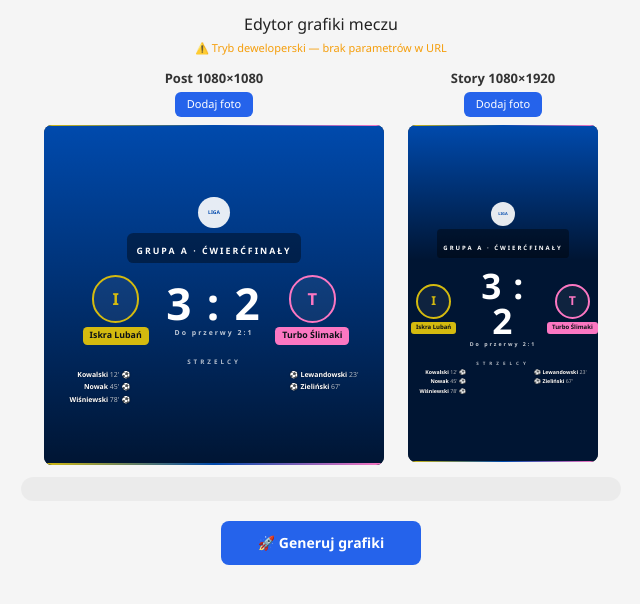
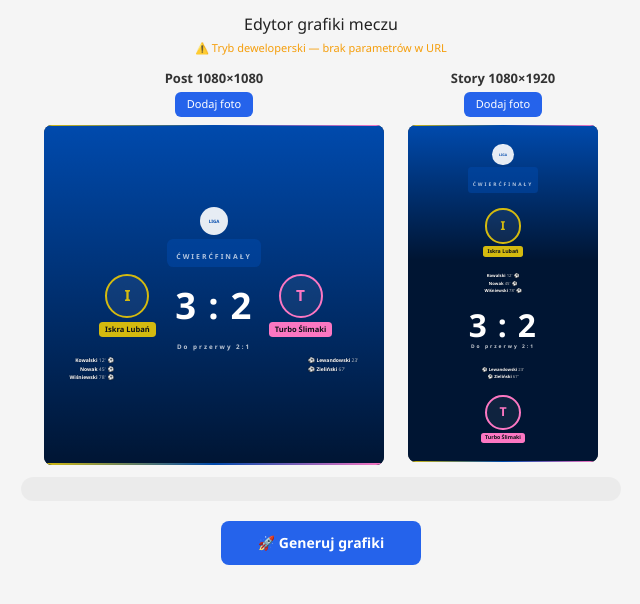
Before and after one commit to Kamil-Kwiecinski/liga-photo-editor, a React (Vite) app: page / in a window 1280 px wide. Shown: the top 604 px of the page, without its empty margins (319-959 px from the left). Built offline with nearby package versions, Linux system fonts and the light colour scheme.

Commit message:
Match football no-photo layout to volleyball

```diff
--- a/src/PhotoEditor.jsx
+++ b/src/PhotoEditor.jsx
@@ -187,33 +187,23 @@ function FootballPhotoStory({ s, m, selectedSponsors }) {
 
 function FootballNoPhotoPost({ s, m, selectedSponsors }) {
   const sponsorBarH = selectedSponsors.length > 0 ? 80 : 0;
-  const grupaKolejka = [m.grupa, m.kolejka].filter(Boolean).join(" · ");
+  const hasScorers = m.scorers_home?.length > 0 || m.scorers_away?.length > 0;
   return (
     <div className="absolute inset-0" style={{ background: `linear-gradient(180deg, ${m.color_liga} 0%, #001533 100%)` }}>
       <div style={{ position: "absolute", top: 0, left: 0, right: 0, height: 6 * s, background: `linear-gradient(90deg, ${m.color_home}, ${m.color_liga}, ${m.color_away})` }} />
       <div style={{ position: "absolute", bottom: sponsorBarH * s, left: 0, right: 0, height: 6 * s, background: `linear-gradient(90deg, ${m.color_home}, ${m.color_liga}, ${m.color_away})` }} />
-      <div className="absolute inset-0 flex flex-col items-center justify-center z-10" style={{ pointerEvents: "none", paddingTop: 40 * s, paddingBottom: sponsorBarH * s, gap: 40 * s }}>
-        <div className="flex flex-col items-center" style={{ gap: 14 * s }}>
-          <LigaLogo s={s} m={m} size={100} light />
-          <div style={{ background: "rgba(0,0,0,0.4)", padding: `${10 * s}px ${30 * s}px`, borderRadius: 20 * s }}>
-            <span style={{ color: "#fff", fontSize: 28 * s, fontWeight: 700, letterSpacing: 2, textTransform: "uppercase" }}>{grupaKolejka || "—"}</span>
-          </div>
-        </div>
-        <div style={{ width: "100%", display: "flex", flexDirection: "row", alignItems: "center", justifyContent: "center", gap: 36 * s }}>
-          <TeamCircle s={s} m={m} team="home" size={150} fontSize={28} light />
-          <div style={{ display: "flex", flexDirection: "column", alignItems: "center", textAlign: "center" }}>
-            <span style={{ fontSize: 140 * s, fontWeight: 900, color: "#fff", lineHeight: 1, letterSpacing: 6 * s }}>{m.goals_home} : {m.goals_away}</span>
-            <span style={{ color: "rgba(255,255,255,0.75)", fontSize: 22 * s, fontWeight: 600, letterSpacing: 2, marginTop: 10 * s }}>Do przerwy {m.half_home}:{m.half_away}</span>
-          </div>
-          <TeamCircle s={s} m={m} team="away" size={150} fontSize={28} light />
-        </div>
-        {(m.scorers_home?.length > 0 || m.scorers_away?.length > 0) && (
-          <div style={{ width: "85%", display: "flex", flexDirection: "column", alignItems: "center", gap: 12 * s }}>
-            <div style={{ fontSize: 20 * s, fontWeight: 700, color: "rgba(255,255,255,0.7)", textTransform: "uppercase", letterSpacing: 3 }}>Strzelcy</div>
-            <div style={{ display: "flex", justifyContent: "space-between", width: "100%", alignItems: "flex-start", gap: 20 * s }}>
-              <ScorersBlock s={s} m={m} size={22} side="home" />
-              <ScorersBlock s={s} m={m} size={22} side="away" />
-            </div>
+      <div className="absolute inset-0 flex flex-col items-center justify-center z-10" style={{ pointerEvents: "none", gap: 12 * s, paddingBottom: sponsorBarH * s }}>
+        <LigaLogo s={s} m={m} size={90} light />
+        <KolejkaBadge s={s} m={m} fontSize={22} light />
+        <div className="flex items-center justify-center" style={{ gap: 32 * s, marginTop: 10 * s }}>
+          <TeamCircle s={s} m={m} team="home" size={140} fontSize={24} light />
+          <span style={{ fontSize: 116 * s, fontWeight: 900, color: "#fff", lineHeight: 1, letterSpacing: 4 * s }}>{m.goals_home} : {m.goals_away}</span>
+          <TeamCircle s={s} m={m} team="away" size={140} fontSize={24} light /></div>
+        <div style={{ color: "rgba(255,255,255,0.75)", fontSize: 20 * s, fontWeight: 600, letterSpacing: 2, marginTop: 4 * s }}>Do przerwy {m.half_home}:{m.half_away}</div>
+        {hasScorers && (
+          <div style={{ width: "85%", display: "flex", justifyContent: "space-between", alignItems: "flex-start", gap: 20 * s, marginTop: 6 * s }}>
+            <ScorersBlock s={s} m={m} size={16} side="home" />
+            <ScorersBlock s={s} m={m} size={16} side="away" />
           </div>
         )}
       </div>
@@ -224,35 +214,23 @@ function FootballNoPhotoPost({ s, m, selectedSponsors }) {
 
 function FootballNoPhotoStory({ s, m, selectedSponsors }) {
   const sponsorBarH = selectedSponsors.length > 0 ? 100 : 0;
-  const grupaKolejka = [m.grupa, m.kolejka].filter(Boolean).join(" · ");
+  const hasScorers = m.scorers_home?.length > 0 || m.scorers_away?.length > 0;
   return (
     <div className="absolute inset-0" style={{ background: `linear-gradient(180deg, ${m.color_liga} 0%, #001533 40%, #001533 100%)` }}>
       <div style={{ position: "absolute", top: 0, left: 0, right: 0, height: 6 * s, background: `linear-gradient(90deg, ${m.color_home}, ${m.color_liga}, ${m.color_away})` }} />
       <div style={{ position: "absolute", bottom: sponsorBarH * s, left: 0, right: 0, height: 6 * s, background: `linear-gradient(90deg, ${m.color_home}, ${m.color_liga}, ${m.color_away})` }} />
-      <div className="absolute inset-0 flex flex-col items-center justify-center z-10" style={{ pointerEvents: "none", paddingTop: 60 * s, paddingBottom: sponsorBarH * s, gap: 60 * s }}>
-        <div className="flex flex-col items-center" style={{ gap: 18 * s }}>
-          <LigaLogo s={s} m={m} size={140} light />
-          <div style={{ background: "rgba(0,0,0,0.4)", padding: `${12 * s}px ${34 * s}px`, borderRadius: 22 * s }}>
-            <span style={{ color: "#fff", fontSize: 34 * s, fontWeight: 700, letterSpacing: 2, textTransform: "uppercase" }}>{grupaKolejka || "—"}</span>
-          </div>
+      <div className="absolute inset-0 flex flex-col items-center justify-evenly z-10" style={{ pointerEvents: "none", paddingTop: 20 * s, paddingBottom: (20 + sponsorBarH) * s }}>
+        <div className="flex flex-col items-center" style={{ gap: 12 * s }}>
+          <LigaLogo s={s} m={m} size={120} light />
+          <KolejkaBadge s={s} m={m} fontSize={28} light /></div>
+        <TeamCircle s={s} m={m} team="home" size={200} fontSize={30} light />
+        {hasScorers && <ScorersBlock s={s} m={m} size={24} side="home" center />}
+        <div style={{ display: "flex", flexDirection: "column", alignItems: "center", textAlign: "center" }}>
+          <span style={{ fontSize: 180 * s, fontWeight: 900, color: "#fff", lineHeight: 1, letterSpacing: 8 * s }}>{m.goals_home} : {m.goals_away}</span>
+          <span style={{ color: "rgba(255,255,255,0.8)", fontSize: 28 * s, fontWeight: 600, letterSpacing: 2, marginTop: 12 * s }}>Do przerwy {m.half_home}:{m.half_away}</span>
         </div>
-        <div style={{ width: "100%", display: "flex", flexDirection: "row", alignItems: "center", justifyContent: "center", gap: 40 * s }}>
-          <TeamCircle s={s} m={m} team="home" size={200} fontSize={34} light />
-          <div style={{ display: "flex", flexDirection: "column", alignItems: "center", textAlign: "center" }}>
-            <span style={{ fontSize: 200 * s, fontWeight: 900, color: "#fff", lineHeight: 1, letterSpacing: 8 * s }}>{m.goals_home} : {m.goals_away}</span>
-            <span style={{ color: "rgba(255,255,255,0.8)", fontSize: 30 * s, fontWeight: 600, letterSpacing: 2, marginTop: 14 * s }}>Do przerwy {m.half_home}:{m.half_away}</span>
-          </div>
-          <TeamCircle s={s} m={m} team="away" size={200} fontSize={34} light />
-        </div>
-        {(m.scorers_home?.length > 0 || m.scorers_away?.length > 0) && (
-          <div style={{ width: "88%", display: "flex", flexDirection: "column", alignItems: "center", gap: 16 * s }}>
-            <div style={{ fontSize: 26 * s, fontWeight: 700, color: "rgba(255,255,255,0.7)", textTransform: "uppercase", letterSpacing: 4 }}>Strzelcy</div>
-            <div style={{ display: "flex", justifyContent: "space-between", width: "100%", alignItems: "flex-start", gap: 24 * s }}>
-              <ScorersBlock s={s} m={m} size={30} side="home" />
-              <ScorersBlock s={s} m={m} size={30} side="away" />
-            </div>
-          </div>
-        )}
+        {hasScorers && <ScorersBlock s={s} m={m} size={24} side="away" center />}
+        <TeamCircle s={s} m={m} team="away" size={200} fontSize={30} light />
       </div>
       {selectedSponsors.length > 0 && (
         <div style={{ position: "absolute", bottom: 0, left: 0, right: 0, height: 100 * s, background: "rgba(0,0,0,0.8)", display: "flex", alignItems: "center", justifyContent: "center", gap: 8 * s, zIndex: 20 }}>
```
